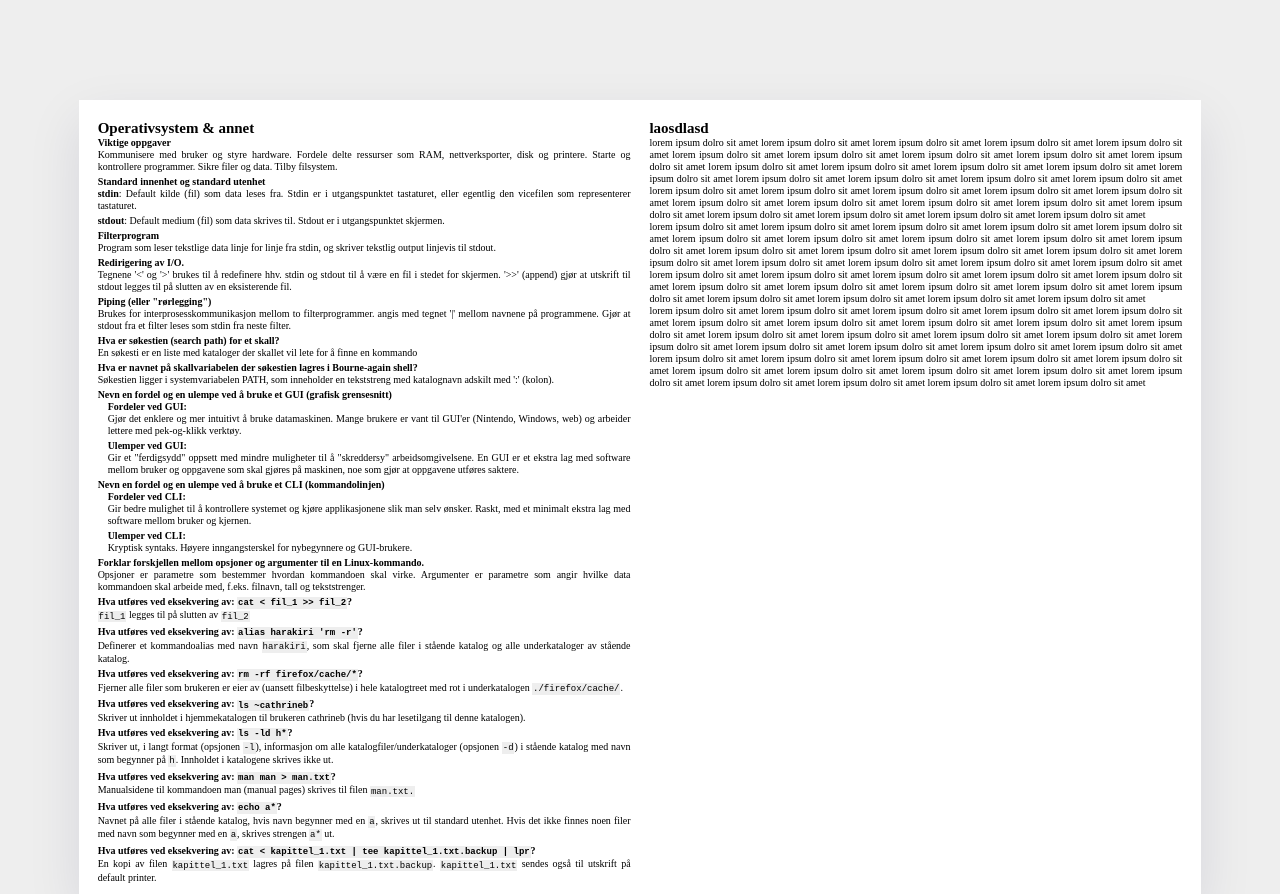
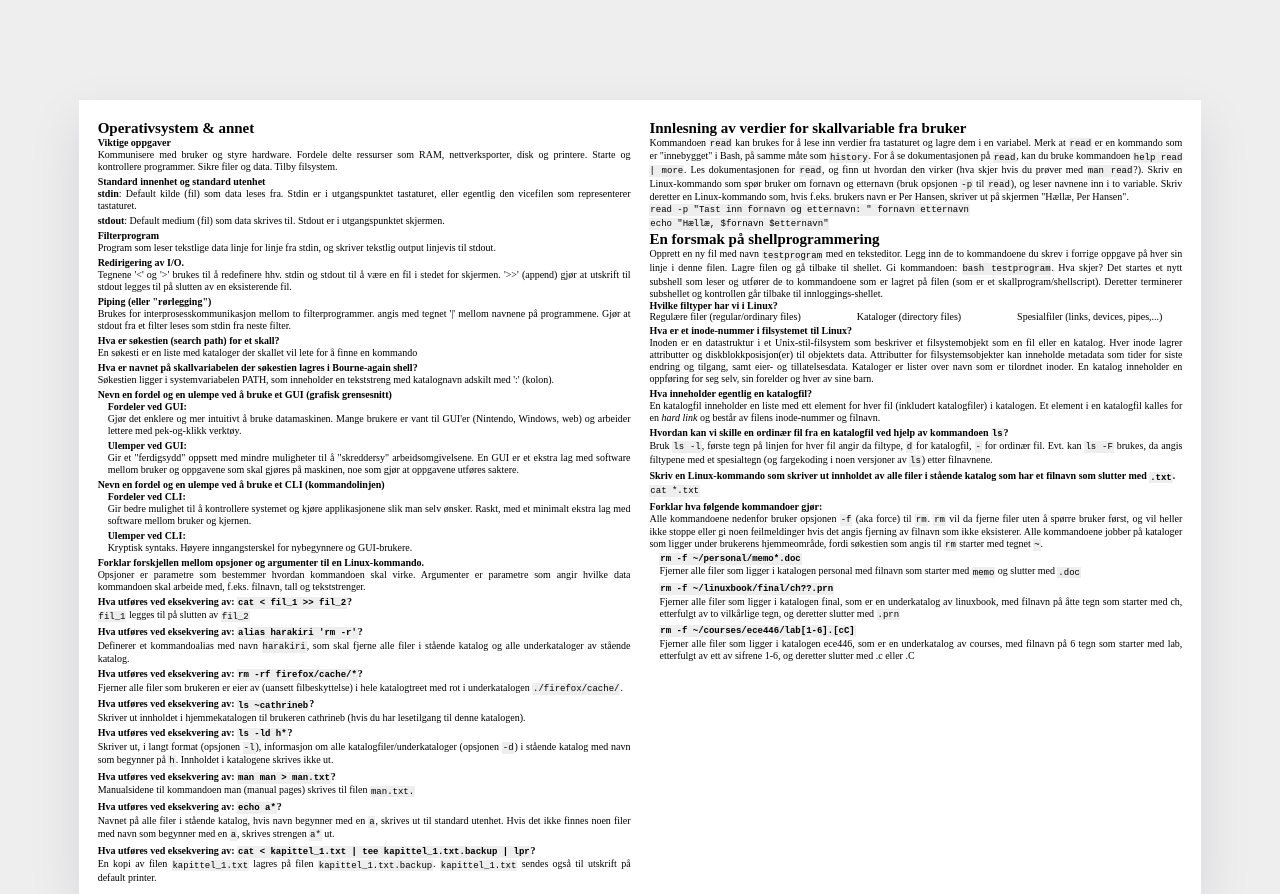
Before and after one commit to bjornarhagen/jukseark, a website built with webpack: page src/html/linux.html in a window 1280 px wide. Shown: the top 894 px of the page. Built offline with nearby package versions, Linux system fonts and the light colour scheme; files whose address does not match are found by name.

Commit message:
Added text examples

```diff
--- a/src/css/exam-paper-linux.css
+++ b/src/css/exam-paper-linux.css
@@ -58,6 +58,6 @@ body {
 	margin: 0 0 0.3em 0;
 }
 
-.row dl dl {
+.row dl dd dl {
 	padding: 0 0 0 1em;
 }
--- a/src/html/linux.html
+++ b/src/html/linux.html
@@ -105,10 +105,75 @@
 		</section>
 		<section>
 			<div class="row">
-				<h1>laosdlasd</h1>
-				<p>lorem ipsum dolro sit amet lorem ipsum dolro sit amet lorem ipsum dolro sit amet lorem ipsum dolro sit amet lorem ipsum dolro sit amet lorem ipsum dolro sit amet lorem ipsum dolro sit amet lorem ipsum dolro sit amet lorem ipsum dolro sit amet lorem ipsum dolro sit amet lorem ipsum dolro sit amet lorem ipsum dolro sit amet lorem ipsum dolro sit amet lorem ipsum dolro sit amet lorem ipsum dolro sit amet lorem ipsum dolro sit amet lorem ipsum dolro sit amet lorem ipsum dolro sit amet lorem ipsum dolro sit amet lorem ipsum dolro sit amet lorem ipsum dolro sit amet lorem ipsum dolro sit amet lorem ipsum dolro sit amet lorem ipsum dolro sit amet lorem ipsum dolro sit amet lorem ipsum dolro sit amet lorem ipsum dolro sit amet lorem ipsum dolro sit amet lorem ipsum dolro sit amet lorem ipsum dolro sit amet lorem ipsum dolro sit amet lorem ipsum dolro sit amet lorem ipsum dolro sit amet </p>
-				<p>lorem ipsum dolro sit amet lorem ipsum dolro sit amet lorem ipsum dolro sit amet lorem ipsum dolro sit amet lorem ipsum dolro sit amet lorem ipsum dolro sit amet lorem ipsum dolro sit amet lorem ipsum dolro sit amet lorem ipsum dolro sit amet lorem ipsum dolro sit amet lorem ipsum dolro sit amet lorem ipsum dolro sit amet lorem ipsum dolro sit amet lorem ipsum dolro sit amet lorem ipsum dolro sit amet lorem ipsum dolro sit amet lorem ipsum dolro sit amet lorem ipsum dolro sit amet lorem ipsum dolro sit amet lorem ipsum dolro sit amet lorem ipsum dolro sit amet lorem ipsum dolro sit amet lorem ipsum dolro sit amet lorem ipsum dolro sit amet lorem ipsum dolro sit amet lorem ipsum dolro sit amet lorem ipsum dolro sit amet lorem ipsum dolro sit amet lorem ipsum dolro sit amet lorem ipsum dolro sit amet lorem ipsum dolro sit amet lorem ipsum dolro sit amet lorem ipsum dolro sit amet </p>
-				<p>lorem ipsum dolro sit amet lorem ipsum dolro sit amet lorem ipsum dolro sit amet lorem ipsum dolro sit amet lorem ipsum dolro sit amet lorem ipsum dolro sit amet lorem ipsum dolro sit amet lorem ipsum dolro sit amet lorem ipsum dolro sit amet lorem ipsum dolro sit amet lorem ipsum dolro sit amet lorem ipsum dolro sit amet lorem ipsum dolro sit amet lorem ipsum dolro sit amet lorem ipsum dolro sit amet lorem ipsum dolro sit amet lorem ipsum dolro sit amet lorem ipsum dolro sit amet lorem ipsum dolro sit amet lorem ipsum dolro sit amet lorem ipsum dolro sit amet lorem ipsum dolro sit amet lorem ipsum dolro sit amet lorem ipsum dolro sit amet lorem ipsum dolro sit amet lorem ipsum dolro sit amet lorem ipsum dolro sit amet lorem ipsum dolro sit amet lorem ipsum dolro sit amet lorem ipsum dolro sit amet lorem ipsum dolro sit amet lorem ipsum dolro sit amet lorem ipsum dolro sit amet </p>
+				<h2>Innlesning av verdier for skallvariable fra bruker</h2>
+				<p>Kommandoen <code>read</code> kan brukes for å lese inn verdier fra tastaturet og lagre dem i en variabel.
+				Merk at <code>read</code> er en kommando som er "innebygget" i Bash, på samme måte som <code>history</code>. For
+				å se dokumentasjonen på <code>read</code>, kan du bruke kommandoen <code>help read | more</code>. Les
+				dokumentasjonen for <code>read</code>, og finn ut hvordan den virker (hva skjer hvis du prøver med
+				<code>man read</code>?). Skriv en Linux-kommando som spør bruker om fornavn og etternavn (bruk opsjonen
+				<code>-p</code> til <code>read</code>), og leser navnene inn i to variable. Skriv deretter en Linux-kommando som,
+				hvis f.eks. brukers navn er Per Hansen, skriver ut på skjermen "Hællæ, Per Hansen".<br>
+				<code>read -p "Tast inn fornavn og etternavn: " fornavn etternavn</code><br>
+				<code>echo "Hællæ, $fornavn $etternavn"</code></p>
+
+				<h2>En forsmak på shellprogrammering</h2>
+				<p>Opprett en ny fil med navn <code>testprogram</code> med en teksteditor. Legg inn de to kommandoene du skrev i
+				forrige oppgave på hver sin linje i denne filen. Lagre filen og gå tilbake til shellet. Gi kommandoen:
+				<code>bash testprogram</code>. Hva skjer? Det startes et nytt subshell som leser og utfører de to kommandoene
+				som er lagret på filen (som er et skallprogram/shellscript). Deretter terminerer subshellet og kontrollen går
+				tilbake til innloggings-shellet.</p>
+			</div>
+			<div class="row">
+				<dl>
+					<dt>Hvilke filtyper har vi i Linux?</dt>
+					<dd>
+						<ul class="nostyle inline">
+							<li>Regulære filer (regular/ordinary files)</li>
+							<li>Kataloger (directory files)</li>
+							<li>Spesialfiler (links, devices, pipes,...)</li>
+						</ul>
+					</dd>
+
+					<dt>Hva er et inode-nummer i filsystemet til Linux?</dt>
+					<dd>Inoden er en datastruktur i et Unix-stil-filsystem som beskriver et filsystemobjekt som en fil eller en
+					katalog. Hver inode lagrer attributter og diskblokkposisjon(er) til objektets data. Attributter for
+					filsystemsobjekter kan inneholde metadata som tider for siste endring og tilgang, samt eier- og tillatelsesdata.
+					Kataloger er lister over navn som er tilordnet inoder. En katalog inneholder en oppføring for seg selv, sin
+					forelder og hver av sine barn.</dd>
+
+					<dt>Hva inneholder egentlig en katalogfil?</dt>
+					<dd>En katalogfil inneholder en liste med ett element for hver fil (inkludert katalogfiler) i katalogen. Et
+					element i en katalogfil kalles for en <em>hard link</em> og består av filens inode-nummer og filnavn.</dd>
+
+					<dt>Hvordan kan vi skille en ordinær fil fra en katalogfil ved hjelp av kommandoen <code>ls</code>?</dt>
+					<dd>Bruk <code>ls -l</code>, første tegn på linjen for hver fil angir da filtype, <code>d</code> for
+					katalogfil, <code>-</code> for ordinær fil. Evt. kan <code>ls -F</code> brukes, da angis filtypene med et
+					spesialtegn (og fargekoding i noen versjoner av <code>ls</code>) etter filnavnene.</dd>
+
+					<dt>Skriv en Linux-kommando som skriver ut innholdet av alle filer i stående katalog som har et filnavn som
+					slutter med <code>.txt</code>.</dt>
+					<dd><code>cat *.txt</code></dd>
+
+					<dt>Forklar hva følgende kommandoer gjør:</dt>
+					<dd>Alle kommandoene nedenfor bruker opsjonen <code>-f</code> (aka force) til <code>rm</code>. <code>rm</code>
+					vil da fjerne filer uten å spørre bruker først, og vil heller ikke stoppe eller gi noen feilmeldinger hvis det
+					angis fjerning av filnavn som ikke eksisterer. Alle kommandoene jobber på kataloger som ligger under brukerens
+					hjemmeområde, fordi søkestien som angis til <code>rm</code> starter med tegnet <code>~</code>.
+						<dl>
+							<dt><code>rm -f ~/personal/memo*.doc</code></dt>
+							<dd>Fjerner alle filer som ligger i katalogen personal med filnavn som starter med <code>memo</code> og
+							slutter med <code>.doc</code></dd>
+
+							<dt><code>rm -f ~/linuxbook/final/ch??.prn</code></dt>
+							<dd>Fjerner alle filer som ligger i katalogen final, som er en underkatalog av linuxbook, med filnavn på
+							åtte tegn som starter med ch, etterfulgt av to vilkårlige tegn, og deretter slutter med <code>.prn</code></dd>
+
+							<dt><code>rm -f ~/courses/ece446/lab[1-6].[cC]</code></dt>
+							<dd>Fjerner alle filer som ligger i katalogen ece446, som er en underkatalog av courses, med filnavn på 6
+							tegn som starter med lab, etterfulgt av ett av sifrene 1-6, og deretter slutter med .c eller .C</dd>
+						</dl>
+					</dd>
+				</dl>
 			</div>
 		</section>
 	</div>
```
